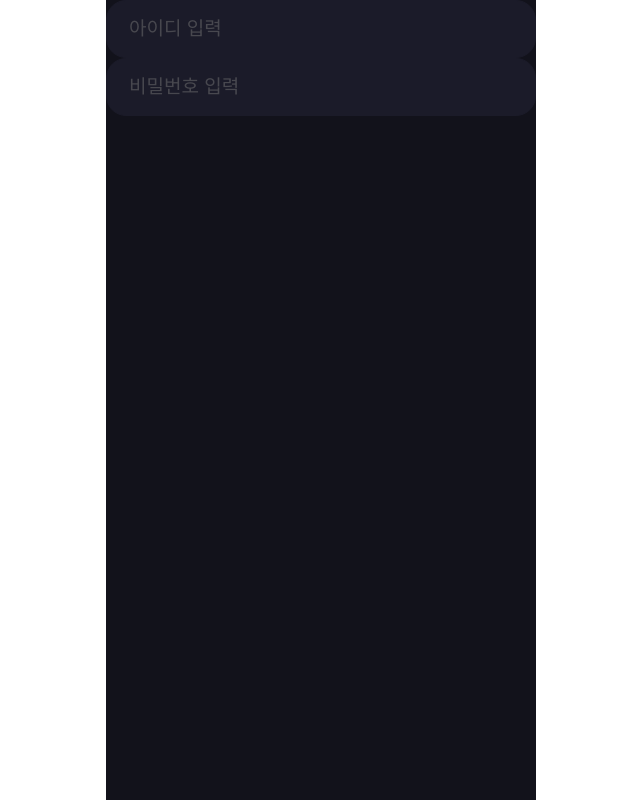
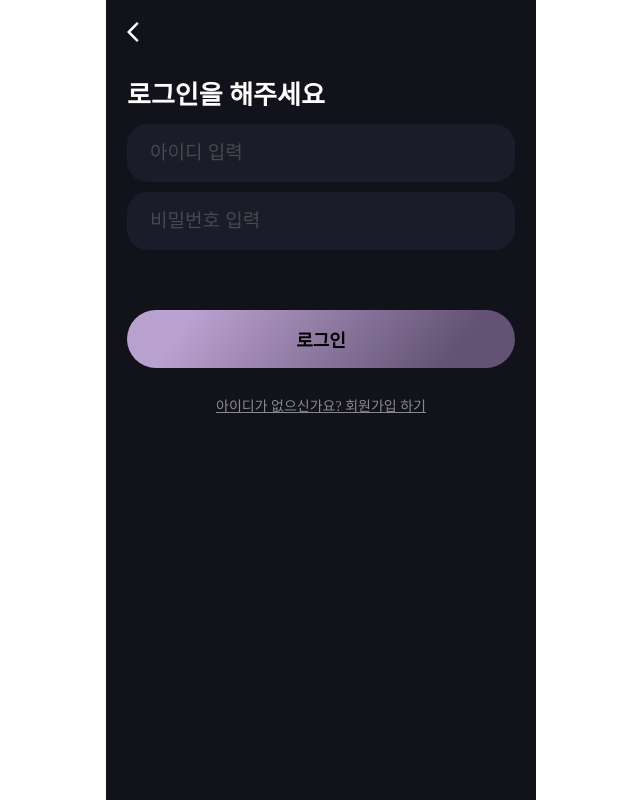
Before and after one commit to TEAM-DREAMCATCHER/DREAMCATCHER_Front-End, a React (Vite) app: page /signin in a window 1280 px wide. Shown: the whole page, without its empty margins (319-959 px from the left). Built offline with nearby package versions, Linux system fonts and the light colour scheme; no server answers.

Commit message:
feat: login page 퍼블리싱

```diff
--- a/src/pages/signin/index.tsx
+++ b/src/pages/signin/index.tsx
@@ -1,6 +1,8 @@
+import BackIcon from '@/components/common/icons/BackIcon'
 import InputItem from '@/components/signup/InputItem'
-import { SigninLayout } from '@/pages/signin/styles'
+import { Button, SigninLayout, Header, Heading, Main, SignupButton } from '@/pages/signin/styles'
 import useInput from '@/pages/signup/useInput'
+import { Link } from 'react-router-dom'
 
 function Signin() {
     const [id, handleIdChange] = useInput()
@@ -8,6 +10,14 @@ function Signin() {
 
     return (
         <SigninLayout>
+            <Header>
+                <Link to="/">
+                    <BackIcon />
+                </Link>
+            </Header>
+            <Heading>로그인을 해주세요</Heading>
+
+            <Main>
                 <InputItem
                     type="text"
                     name="id"
@@ -22,6 +32,9 @@ function Signin() {
                     value={password}
                     placeholder="비밀번호 입력"
                 />
+                <Button>로그인</Button>
+                <SignupButton to="/signup">아이디가 없으신가요? 회원가입 하기</SignupButton>
+            </Main>
         </SigninLayout>
     )
 }
--- a/src/pages/signin/styles.ts
+++ b/src/pages/signin/styles.ts
@@ -1,4 +1,48 @@
+import { AuthButtonStyled } from '@/components/common/styles/button'
 import { Layout } from '@/components/common/styles/layout'
+import { Link } from 'react-router-dom'
 import styled from 'styled-components'
 
-export const SigninLayout = styled(Layout)``
+export const Header = styled.header`
+    height: 58px;
+`
+
+export const Main = styled.main`
+    display: flex;
+    flex-direction: column;
+    gap: 10px;
+`
+
+export const Heading = styled.h1`
+    font-weight: 700;
+    font-size: 26px;
+    line-height: 31px;
+
+    color: #ffffff;
+
+    margin-bottom: 13px;
+`
+
+export const SigninLayout = styled(Layout)`
+    padding: 22px 21px;
+`
+
+export const Button = styled(AuthButtonStyled)`
+    margin-top: 50px;
+`
+
+export const SignupButton = styled(Link)`
+    display: block;
+    width: fit-content;
+
+    font-weight: 400;
+    font-size: 14px;
+    line-height: 17px;
+
+    text-align: center;
+    text-decoration-line: underline;
+    color: #ffffff;
+    opacity: 0.5;
+
+    margin: 20px auto 0;
+`
--- a/src/styles/theme.ts
+++ /dev/null
@@ -1,40 +0,0 @@
-const typography = {
-    text26: `
-      font-weight: 700;
-      font-size: 26px;
-    `,
-    text24: `
-      font-weight: 700;
-      font-size: 24px;
-    `,
-    text20: `
-      font-weight: 600;
-      font-size: 20px;
-    `,
-    text16: `
-      font-weight: 600;
-      font-size: 16px;
-    `,
-    text14: `
-      font-weight: 500;
-      font-size: 14px;
-    `,
-    text13: `
-      font-weight: 400;
-      font-size: 13px;
-    `,
-    text12: `
-      font-weight: 700;
-      font-size: 12px;
-    `,
-    caption11: `
-      font-weight: 600;
-      font-size: 11px;
-    `,
-}
-
-const theme = {
-    typography,
-}
-
-export default theme
--- a/src/styles/theme/colors.ts
+++ b/src/styles/theme/colors.ts
@@ -14,6 +14,7 @@ const colors = {
     gray0: '#262626',
     gray1: '#9E9E9E',
     gray2: '#DCDCDC',
+    black: '#000000',
 }
 
 export default colors
```
Lines whose indentation alone changed are shown as unchanged.
